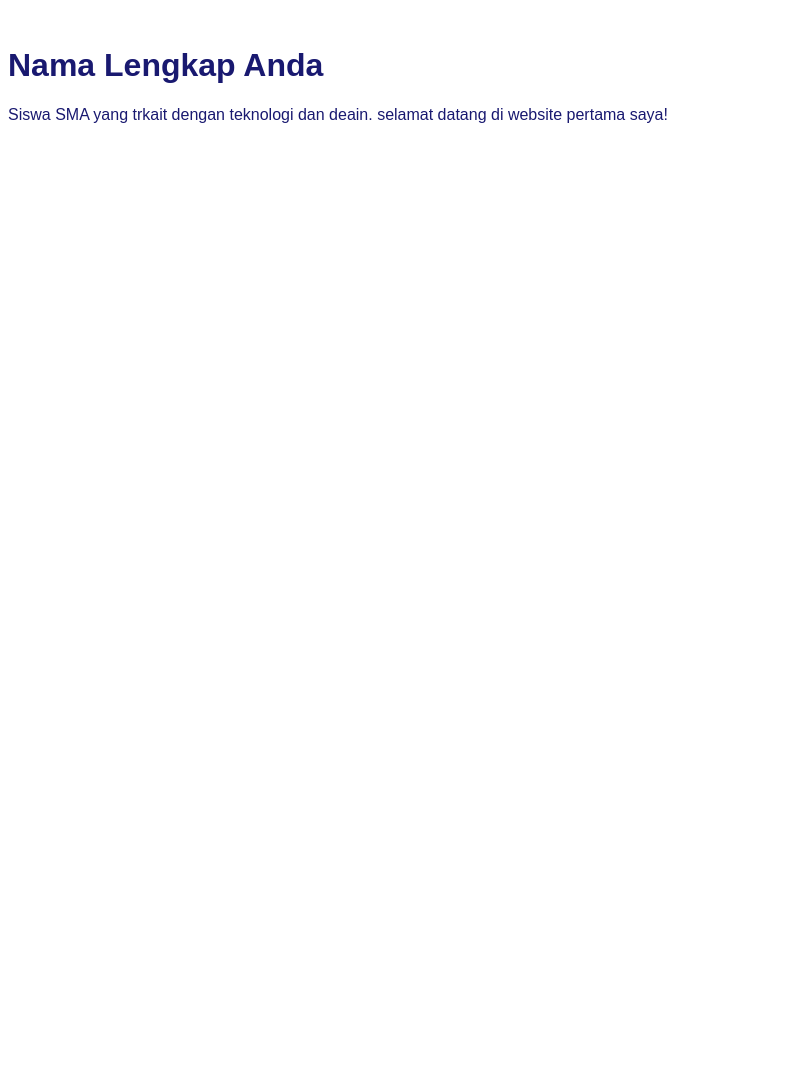
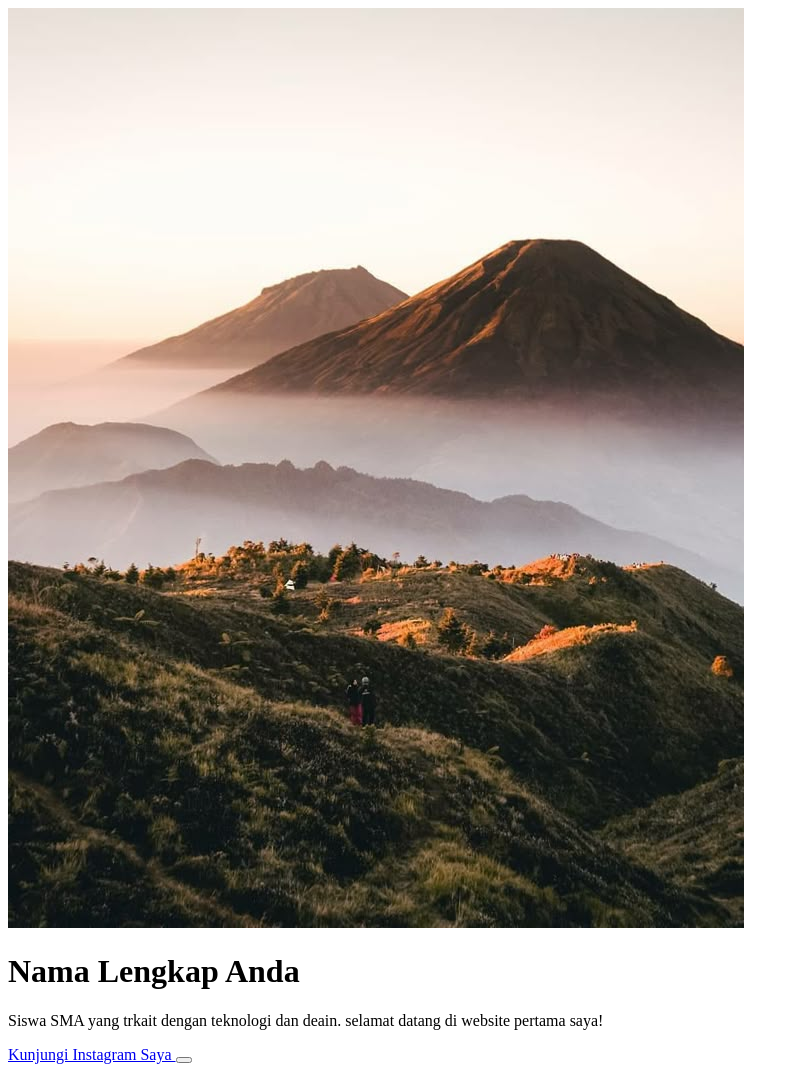
Before and after one commit to sukmaayyy17-lab/platihncoding, a plain HTML site: page index.html in a window 1280 px wide. Shown: the whole page, without its empty margins (0-799 px from the left). Before the commit the page ends 800 px from the top, so only its background shows below. Drawn offline with Linux system fonts and the light colour scheme.

Commit message:
Update index.html

```diff
--- a/index.html
+++ b/index.html
@@ -1,22 +1,17 @@
 <!DOCTYPE html>
 <html>
 <head>
-       <title>Profil saya</title>
-</head>
-    <title>Profil Digital - [Nama  Anda]</title>
-  <link rel="stylesheet" href="style.css">
+       <title>Profil saya - Vew Gunung</title/title>
+       <link rel="stylesheet" href=''style.css">
 </head>
 <body>
-   <div class=;;kartu-profil''>
-     <!--(konten sebelumnya)...-->
-       <img src=''3987beb4289cf7a45b94e2e2a73aaeb9.jpg'' alt=''foto profil saya''>
-       <! -- konten yang terlihat oleh pengunjung akan ada di sini  -- >
-     <img src=''3987beb4289cf7a45b94e2e2a73aaeb9.jpg'' alt=''foto profil saya''>
-     <h1>Nama Lengkap Anda</h1>
-     <p>Siswa SMA yang trkait dengan teknologi dan deain.
-selamat datang di website pertama saya!</p>
-     <a
-href=''https://www.instagram.com/usernameanda'' Kunjungi Instagram Saya </a>
+    <div class="kartu-profil">
+      <img src="view.jpg" alt="foto profil saya">
+      <h1>Nama Lengkap Anda</h1>
+      <p>Siswa SMA yang trkait dengan teknologi dan deain. selamat datang di website pertama saya!</p>
+      <a href="https://www.instagram.com/usernameanda">Kunjungi Instagram Saya </a>
+      <button id=''sapaButton''<Sapa Saya!</button>
+  </div>
 <script src=''script.js''></script>
 </body>
 </html>
```
